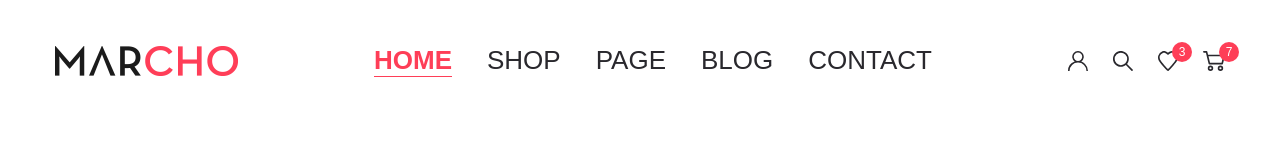
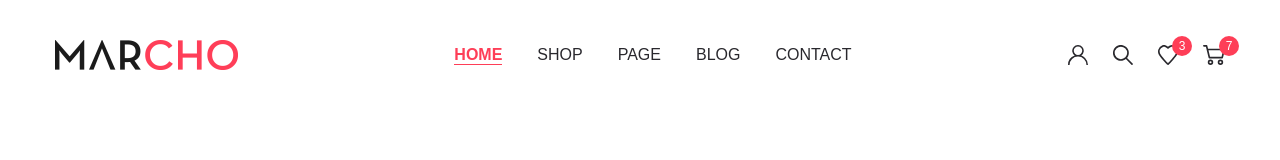
Before and after one commit to Pazhiloi/marcho, a website: page app/index.html in a window 1280 px wide. Drawn offline with nearby package versions, Linux system fonts and the light colour scheme; files that its build step writes are made by us from their sources.

Commit message:
fix menu font-size

```diff
--- a/app/scss/_global.scss
+++ b/app/scss/_global.scss
@@ -1,7 +1,6 @@
 body{
   color: $default;
   font-size: 16px;
-  font-size: 26px;
   line-height: 1.6;
   @extend %quicksand-500
 }
--- a/app/scss/style.scss
+++ b/app/scss/style.scss
@@ -28,7 +28,6 @@
     &:hover{
     color: $accent;
     border-bottom: 1px solid $accent;
-    @extend %roboto-700;
     }
   }
   &__link--active{
```
